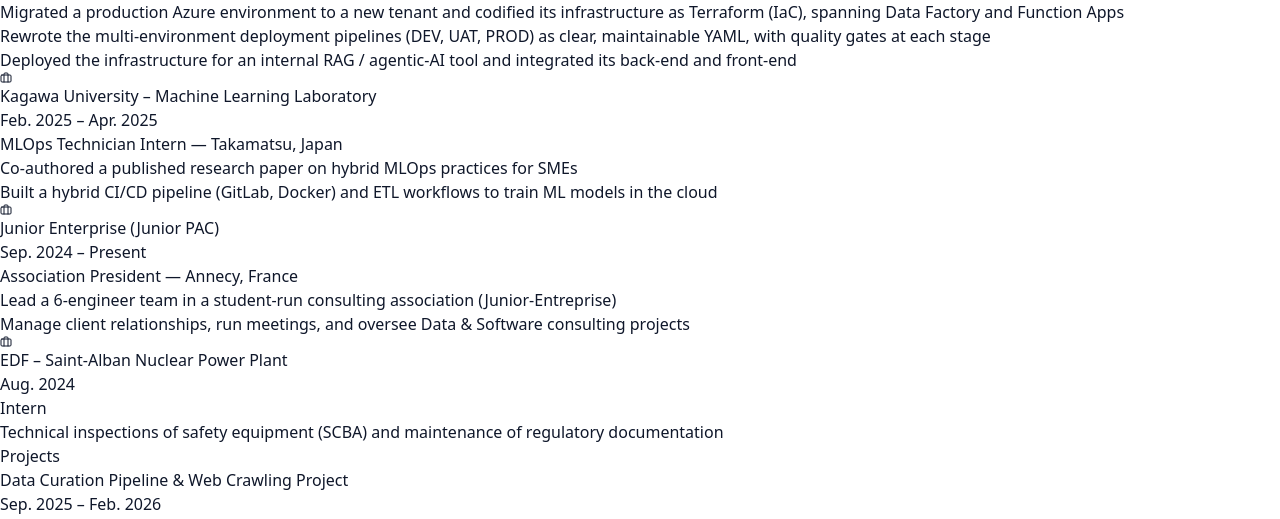
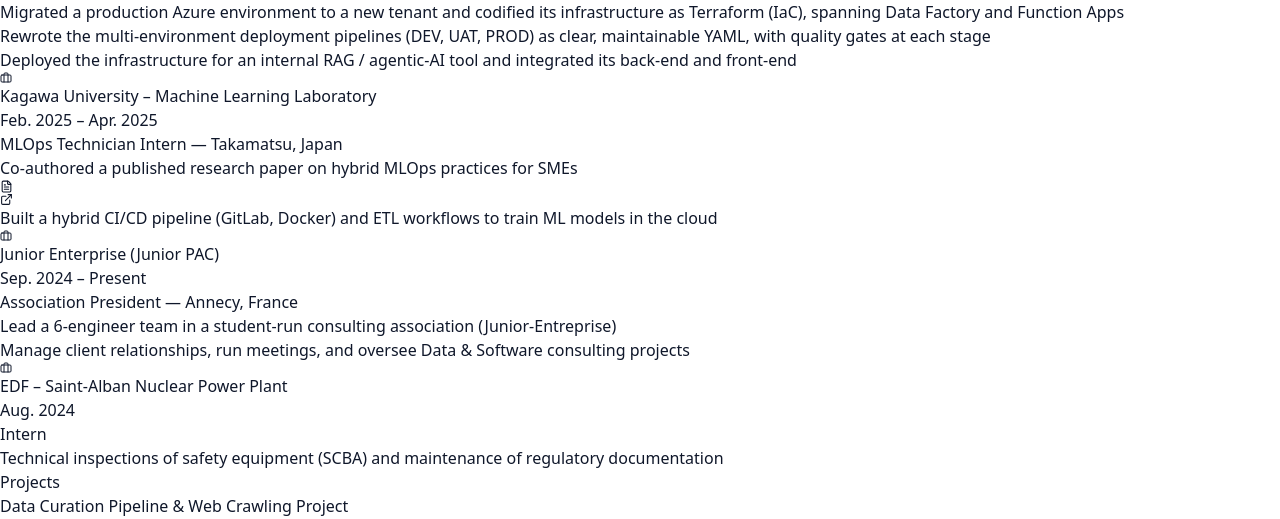
Before and after one commit to snonow/portfolio-web, a React (Vite) app: page / in a window 1280 px wide. Shown: the part 3032-3551 px from the top of the page. Built offline with nearby package versions, Linux system fonts and the light colour scheme; no server answers.

Commit message:
Refactor code structure for improved readability and maintainability

```diff
--- a/resume/master.json
+++ b/resume/master.json
@@ -48,7 +48,7 @@
       "location": { "en": "Takamatsu, Japan", "fr": "Takamatsu, Japon" },
       "tags": ["ml", "cloud", "research"],
       "bullets": [
-        { "id": "kagawa-paper", "text": { "en": "Co-authored a published research paper on hybrid MLOps practices for SMEs",                                                                            "fr": "Co-rédaction d'un papier de recherche publié sur les pratiques MLOps hybrides pour les PME" }, "tags": ["research"] },
+        { "id": "kagawa-paper", "text": { "en": "Co-authored a published research paper on hybrid MLOps practices for SMEs",                                                                            "fr": "Co-rédaction d'un papier de recherche publié sur les pratiques MLOps hybrides pour les PME" }, "link": { "href": "/papers/hybrid-mlops-smes-2025.pdf", "catalog": "https://jglobal.jst.go.jp/en/detail?JGLOBAL_ID=202602277665523641", "ndl": "https://ndlsearch.ndl.go.jp/books/R000000004-I034425513" }, "tags": ["research"] },
         { "id": "kagawa-cicd",  "text": { "en": "Built a hybrid CI/CD pipeline (GitLab, Docker) and ETL workflows to train ML models in the cloud", "fr": "Mise en place d'une chaîne CI/CD hybride (GitLab, Docker) et de workflows ETL pour entraîner des modèles ML dans le cloud" }, "tags": ["cloud", "ml"] }
       ]
     },
--- a/src/data/resume.json
+++ b/src/data/resume.json
@@ -62,6 +62,7 @@
           {
             "id": "kagawa-paper",
             "text": "Co-authored a published research paper on hybrid MLOps practices for SMEs",
+            "link": { "href": "/papers/hybrid-mlops-smes-2025.pdf", "catalog": "https://jglobal.jst.go.jp/en/detail?JGLOBAL_ID=202602277665523641", "ndl": "https://ndlsearch.ndl.go.jp/books/R000000004-I034425513" },
             "tags": [
               "research"
             ]
@@ -312,6 +313,7 @@
           {
             "id": "kagawa-paper",
             "text": "Co-rédaction d'un papier de recherche publié sur les pratiques MLOps hybrides pour les PME",
+            "link": { "href": "/papers/hybrid-mlops-smes-2025.pdf", "catalog": "https://jglobal.jst.go.jp/en/detail?JGLOBAL_ID=202602277665523641", "ndl": "https://ndlsearch.ndl.go.jp/books/R000000004-I034425513" },
             "tags": [
               "research"
             ]
--- a/src/sections/Experience.jsx
+++ b/src/sections/Experience.jsx
@@ -1,4 +1,4 @@
-import { Briefcase } from "lucide-react";
+import { Briefcase, FileText, ExternalLink } from "lucide-react";
 import resume from "../data/resume.json";
 import Reveal from "../components/Reveal";
 
@@ -32,7 +32,21 @@
               </p>
               <ul className="list-disc list-outside pl-5 text-sm text-slate-700 space-y-1.5 leading-relaxed">
                 {x.bullets.map((b) => (
-                  <li key={b.id}>{b.text}</li>
+                  <li key={b.id} className="flex items-start gap-2">
+                    <span className="flex-1">{b.text}</span>
+                    {b.link && (
+                      <span className="flex items-center gap-1 shrink-0 mt-0.5">
+                        <a href={b.link.href} target="_blank" rel="noopener noreferrer" title="View PDF" className="text-blue-700 hover:text-blue-900">
+                          <FileText size={13} />
+                        </a>
+                        {(b.link.catalog || b.link.ndl) && (
+                          <a href={b.link.catalog || b.link.ndl} target="_blank" rel="noopener noreferrer" title="Catalog entry (J-GLOBAL)" className="text-slate-400 hover:text-slate-600">
+                            <ExternalLink size={13} />
+                          </a>
+                        )}
+                      </span>
+                    )}
+                  </li>
                 ))}
               </ul>
             </li>
```
Also changed, not shown: 1 other file (tests, documents, lock files or other folders).
